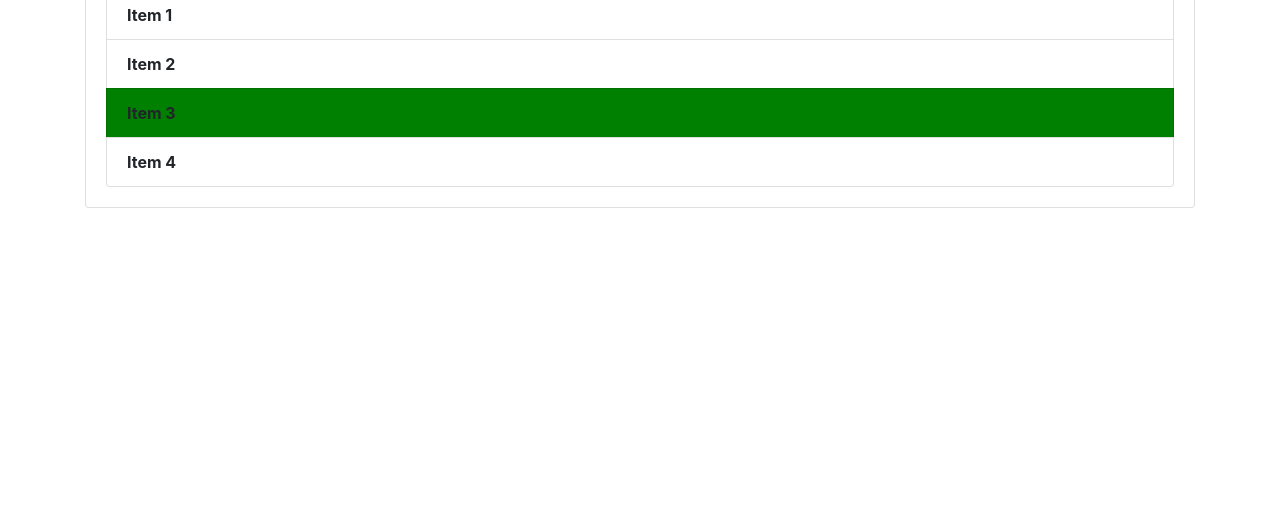
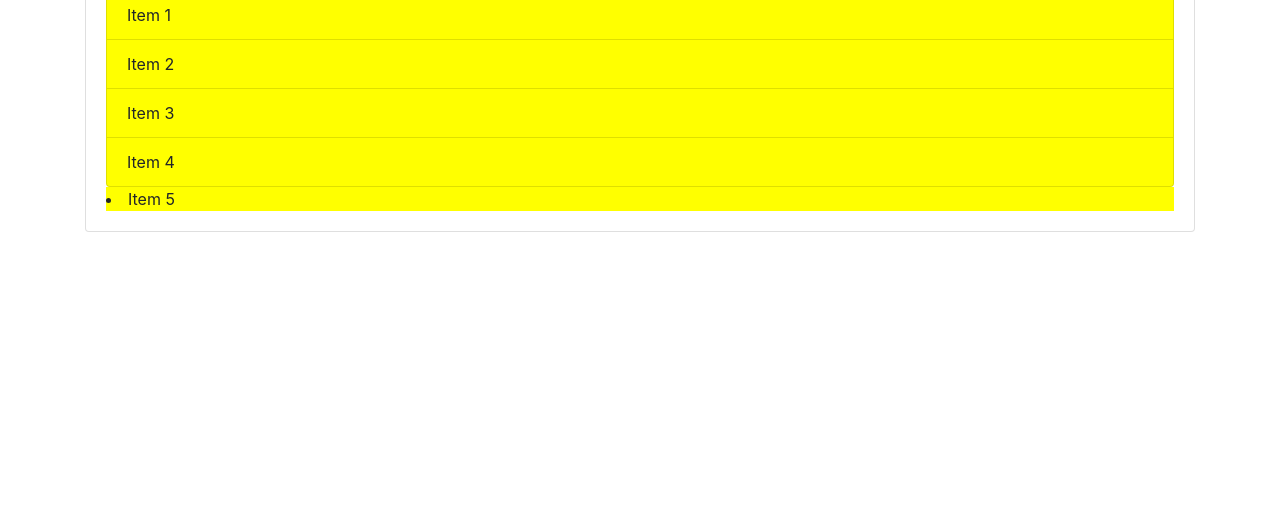
Before and after one commit to mohitkg01/sharpnerproject, a plain HTML site: page second/index.html in a window 1280 px wide. Shown: the part 287-800 px from the top of the page. Drawn offline with nearby package versions, Linux system fonts and the light colour scheme.

Commit message:
adding element by tag name

```diff
--- a/second/dom.js
+++ b/second/dom.js
@@ -28,7 +28,7 @@
 
 
 // getelement by class
-var items=document.getElementsByClassName('list-group-item');
+//var items=document.getElementsByClassName('list-group-item');
 // console.log(items);
 // console.log(items[1]);
 // items[1].textContent="hello 2";
@@ -38,8 +38,19 @@ var items=document.getElementsByClassName('list-group-item');
 // for(var i=0;i<items.length;i++){
 //     items[i].style.backgroundColor='grey';
 // }
-items[2].style.backgroundColor='green';
+//items[2].style.backgroundColor='green';
 
-for(var i=0;i<items.length;i++){
-    items[i].style.fontWeight='bold';
+//for(var i=0;i<items.length;i++){
+//    items[i].style.fontWeight='bold'; }
+
+
+//Get elements by tag name
+var li=document.getElementsByTagName('li');
+// console.log(li);
+// console.log(li[1]);
+// li[1].textContent="hello2";
+// li[1].style.fontWeight='bold';
+// li[1].style.backgroundColor='yellow';
+for(var i=0;i<li.length;i++){
+    li[i].style.backgroundColor='yellow';
 }
--- a/second/index.html
+++ b/second/index.html
@@ -27,6 +27,7 @@
       <li class="list-group-item">Item 3</li>
       <li class="list-group-item">Item 4</li>
     </ul>
+    <li>Item 5</li>
    </div>
   </div>
 <script src="dom.js"></script>
```
